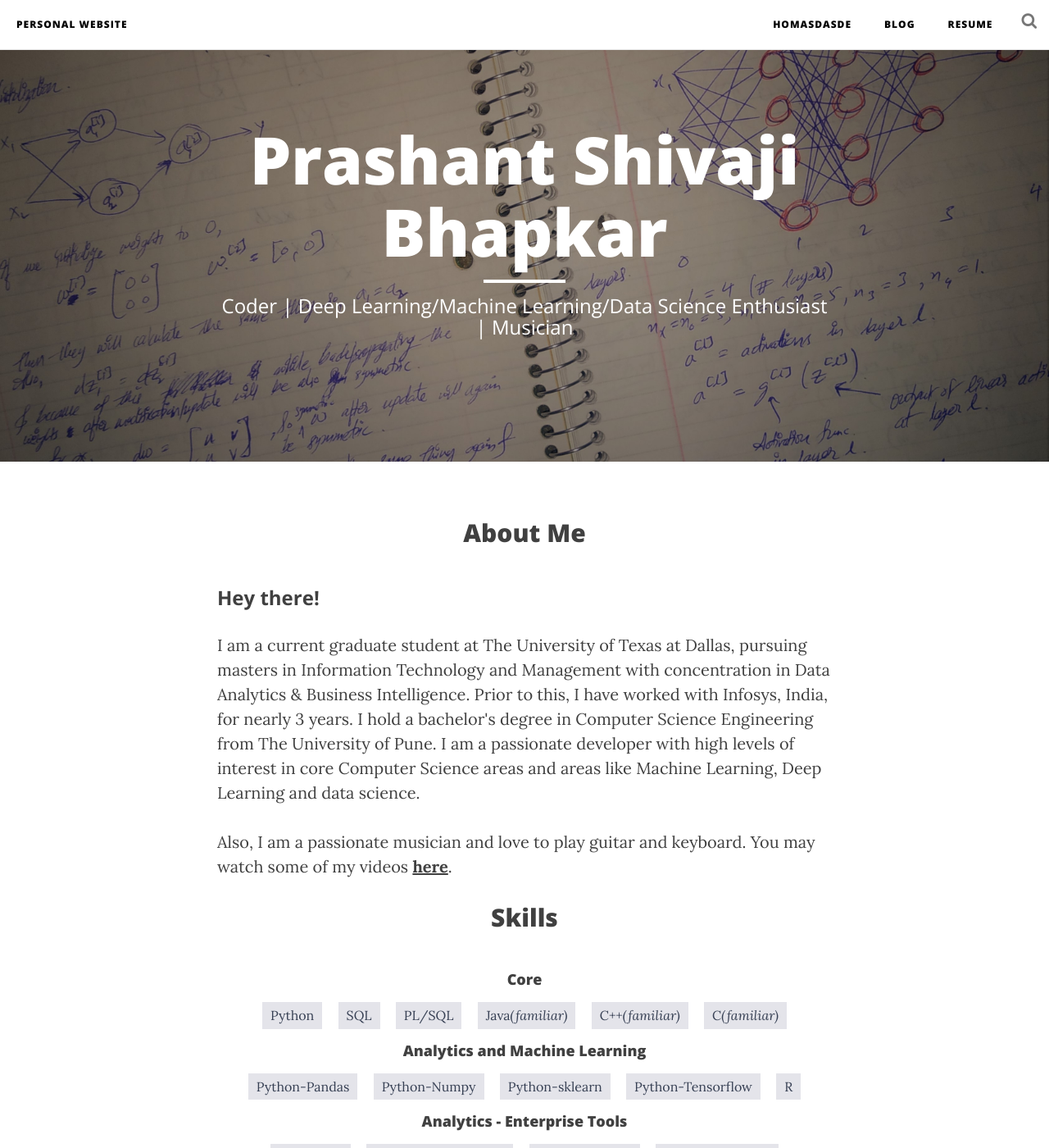
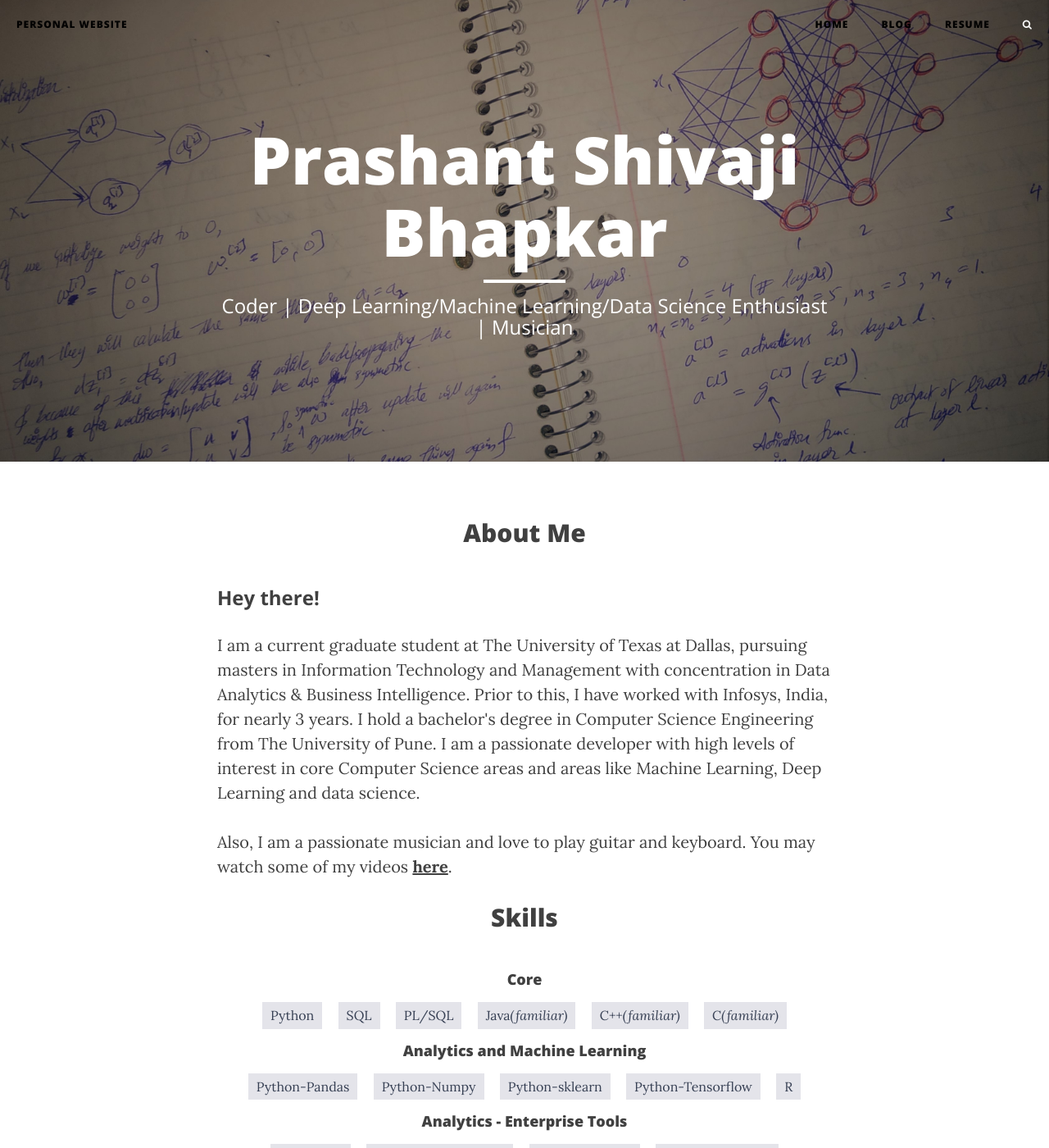
Before and after one commit to PrashantShivajiBhapkar/PrashantShivajiBBhapkar.github.io, a Jekyll site: the page built from index.html, in a window 1280 px wide and 1400 px high. Shown: the whole window at 82% size. Built offline with Jekyll 4.4.1, drawn with Linux system fonts in a browser that asks for light colours; nearby versions of some CDN libraries.

Commit message:
updated header

```diff
--- a/_includes/nav.html
+++ b/_includes/nav.html
@@ -1,6 +1,6 @@
 <!-- Navigation -->
 <!-- <nav class="navbar navbar-default navbar-custom navbar-fixed-top"> -->
-<nav class="navbar navbar-default navbar-fixed-top">
+<nav class="navbar navbar-custom navbar-default navbar-fixed-top">
     <div class="container-fluid">
         <!-- Brand and toggle get grouped for better mobile display -->
         <div class="navbar-header page-scroll">
@@ -17,7 +17,7 @@
         <div class="collapse navbar-collapse" id="bs-example-navbar-collapse-1">
             <ul class="nav navbar-nav navbar-right">
                 <li>
-                    <a href="/" style="color:black;padding:20px; font-family:'Open Sans', 'Helvetica Neue', Helvetica, Arial, sans-serif; text-transform:uppercase;font-size:12px;font-weight:800;letter-spacing:1px; hover:#d1d1d1">homasdasde</a>
+                    <a href="/" style="color:black;padding:20px; font-family:'Open Sans', 'Helvetica Neue', Helvetica, Arial, sans-serif; text-transform:uppercase;font-size:12px;font-weight:800;letter-spacing:1px; hover:#d1d1d1">home</a>
                 </li>
                 <li>
                     <a href="/blog/" style="color:black;padding:20px; font-family:'Open Sans', 'Helvetica Neue', Helvetica, Arial, sans-serif; text-transform:uppercase;font-size:12px;font-weight:800;letter-spacing:1px; hover:#d1d1d1">blog</a>
```
Also changed, not shown: css/bootstrap.css.
